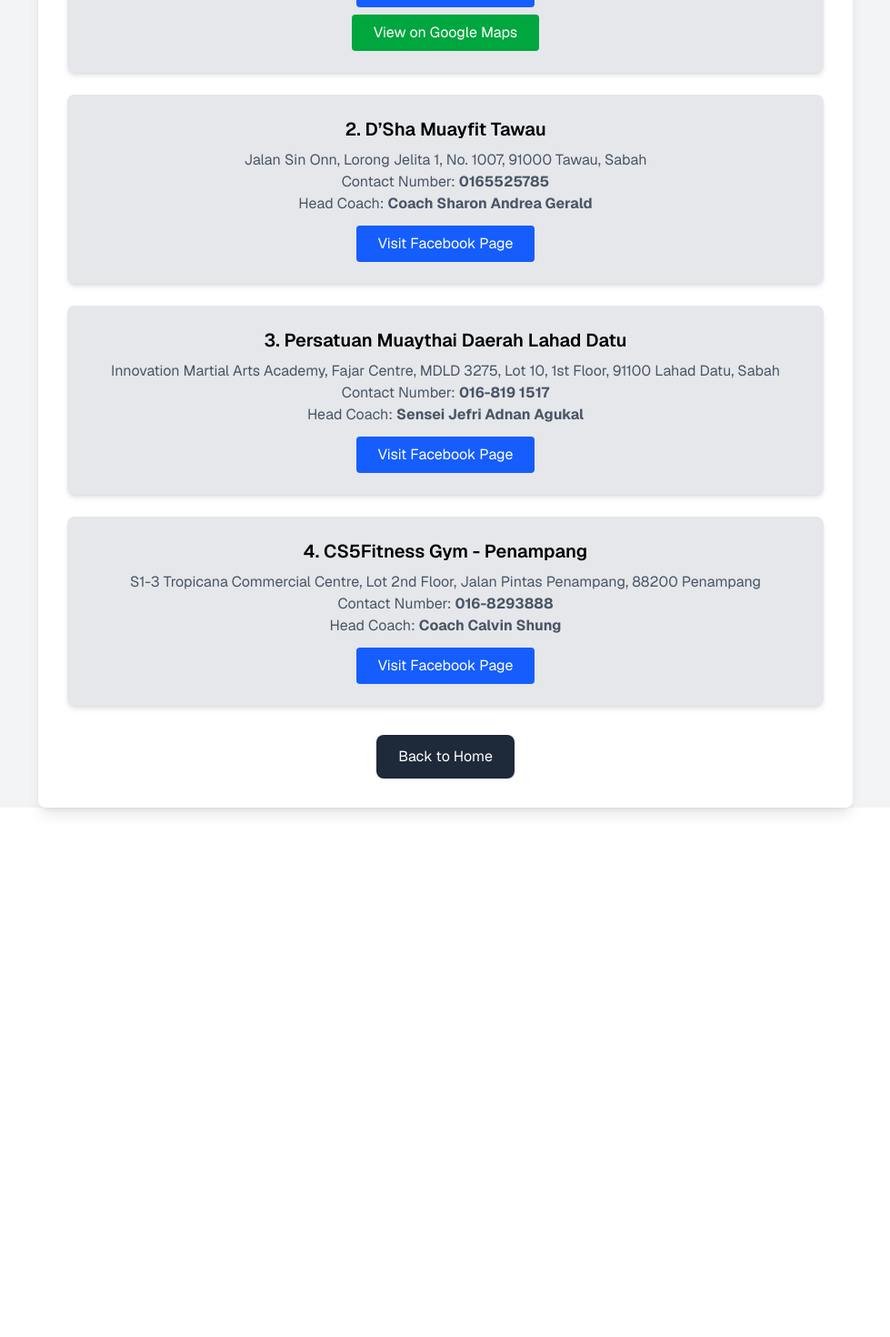
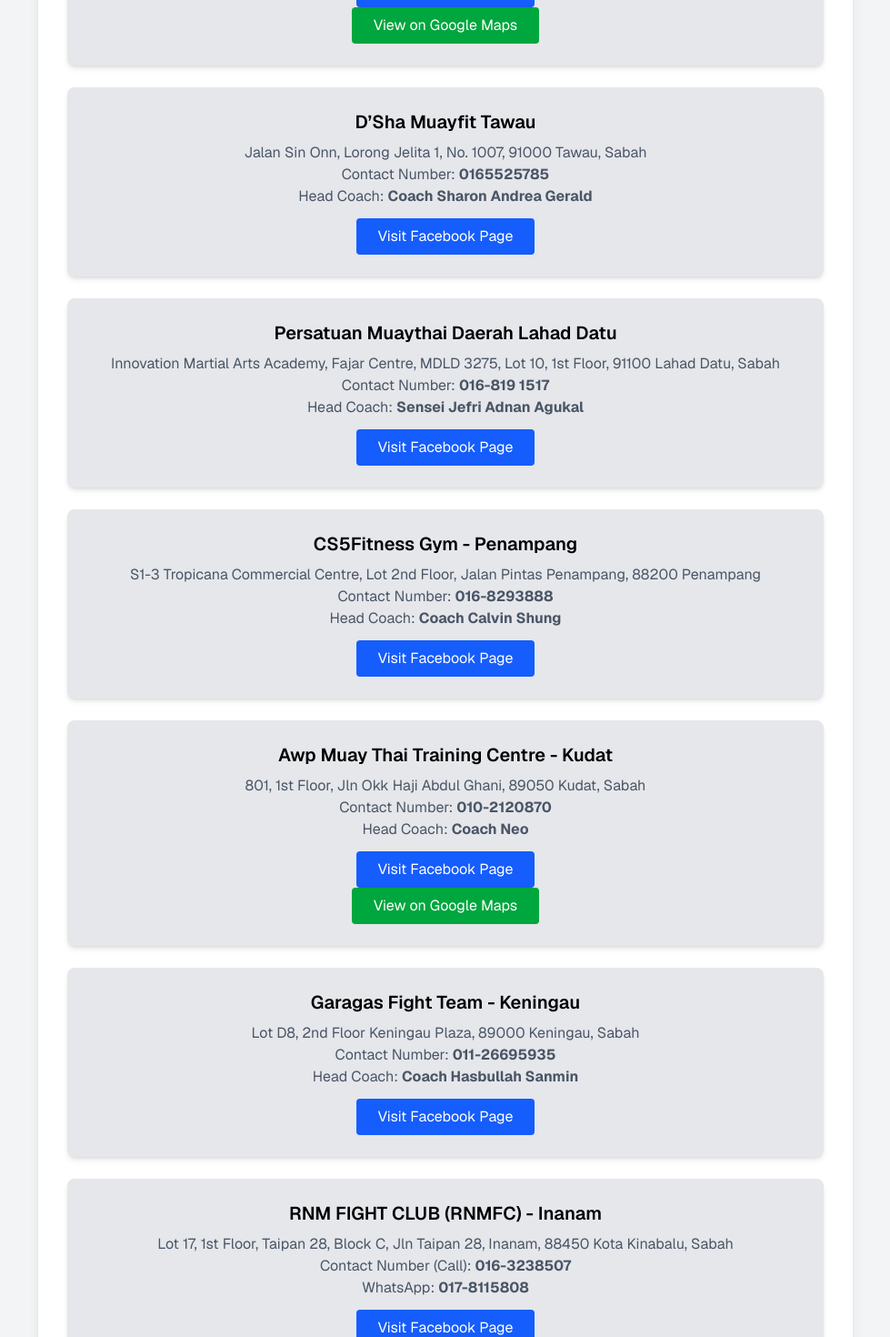
Before and after one commit to dhillon80/muaythai-sabah, a Next.js app: page /directory in a window 1280 px wide. Shown: the part 380-1850 px from the top of the page at 91% size, without its empty margins (150-1129 px from the left). Before the commit the page ends 1292 px from the top, so only its background shows below. Built offline with nearby package versions, Linux system fonts and the light colour scheme.

Commit message:
Add RNM FIGHT CLUB (Inanam) to Muaythai Sabah Directory

```diff
--- a/app/directory/page.js
+++ b/app/directory/page.js
@@ -13,19 +13,19 @@ export default function Directory() {
         {/* Directory Listings */}
         <div className="space-y-6 mb-8">
 
-          {/* 1. Revolution Combat Muaythai Gym */}
+          {/* 1. Revolution Combat Muaythai Gym - Kota Kinabalu/Penampang */}
           <div className="flex flex-col items-center justify-between p-6 bg-gray-200 rounded-lg shadow-md">
-            <h2 className="text-xl font-semibold mb-2">1. Revolution Combat Muaythai Gym (PLN Sabah) - Kota Kinabalu</h2>
+            <h2 className="text-xl font-semibold mb-2">Revolution Combat Muaythai Gym (PLN Sabah) - Kota Kinabalu</h2>
             <p className="text-gray-600">Dewan Terbuka, Taman Delima Penampang</p>
             <p className="text-gray-600">Contact Number: <strong>0168013530</strong></p>
             <p className="text-gray-600 mb-3">Head Coach: <strong>Coach Dhillon Tahing</strong></p>
-            <Link href="https://web.facebook.com/Revolutioncombatgym" target="_blank" className="bg-blue-600 text-white px-6 py-2 rounded mb-2 hover:bg-blue-700">Visit Facebook Page</Link>
+            <Link href="https://web.facebook.com/Revolutioncombatgym" target="_blank" className="bg-blue-600 text-white px-6 py-2 rounded hover:bg-blue-700">Visit Facebook Page</Link>
             <Link href="https://maps.app.goo.gl/AwNoY3tdm7gP3MCH9" target="_blank" className="bg-green-600 text-white px-6 py-2 rounded hover:bg-green-700">View on Google Maps</Link>
           </div>
 
           {/* 2. D’Sha Muayfit Tawau */}
           <div className="flex flex-col items-center justify-between p-6 bg-gray-200 rounded-lg shadow-md">
-            <h2 className="text-xl font-semibold mb-2">2. D’Sha Muayfit Tawau</h2>
+            <h2 className="text-xl font-semibold mb-2">D’Sha Muayfit Tawau</h2>
             <p className="text-gray-600">Jalan Sin Onn, Lorong Jelita 1, No. 1007, 91000 Tawau, Sabah</p>
             <p className="text-gray-600">Contact Number: <strong>0165525785</strong></p>
             <p className="text-gray-600 mb-3">Head Coach: <strong>Coach Sharon Andrea Gerald</strong></p>
@@ -34,7 +34,7 @@ export default function Directory() {
 
           {/* 3. Persatuan Muaythai Daerah Lahad Datu */}
           <div className="flex flex-col items-center justify-between p-6 bg-gray-200 rounded-lg shadow-md">
-            <h2 className="text-xl font-semibold mb-2">3. Persatuan Muaythai Daerah Lahad Datu</h2>
+            <h2 className="text-xl font-semibold mb-2">Persatuan Muaythai Daerah Lahad Datu</h2>
             <p className="text-gray-600">Innovation Martial Arts Academy, Fajar Centre, MDLD 3275, Lot 10, 1st Floor, 91100 Lahad Datu, Sabah</p>
             <p className="text-gray-600">Contact Number: <strong>016-819 1517</strong></p>
             <p className="text-gray-600 mb-3">Head Coach: <strong>Sensei Jefri Adnan Agukal</strong></p>
@@ -43,21 +43,46 @@ export default function Directory() {
 
           {/* 4. CS5Fitness Gym - Penampang */}
           <div className="flex flex-col items-center justify-between p-6 bg-gray-200 rounded-lg shadow-md">
-            <h2 className="text-xl font-semibold mb-2">4. CS5Fitness Gym - Penampang</h2>
+            <h2 className="text-xl font-semibold mb-2">CS5Fitness Gym - Penampang</h2>
             <p className="text-gray-600">S1-3 Tropicana Commercial Centre, Lot 2nd Floor, Jalan Pintas Penampang, 88200 Penampang</p>
             <p className="text-gray-600">Contact Number: <strong>016-8293888</strong></p>
             <p className="text-gray-600 mb-3">Head Coach: <strong>Coach Calvin Shung</strong></p>
             <Link href="https://www.facebook.com/share/15PnhtUh6C/" target="_blank" className="bg-blue-600 text-white px-6 py-2 rounded hover:bg-blue-700">Visit Facebook Page</Link>
           </div>
 
+          {/* 5. Awp Muay Thai Training Centre - Kudat */}
+          <div className="flex flex-col items-center justify-between p-6 bg-gray-200 rounded-lg shadow-md">
+            <h2 className="text-xl font-semibold mb-2">Awp Muay Thai Training Centre - Kudat</h2>
+            <p className="text-gray-600">801, 1st Floor, Jln Okk Haji Abdul Ghani, 89050 Kudat, Sabah</p>
+            <p className="text-gray-600">Contact Number: <strong>010-2120870</strong></p>
+            <p className="text-gray-600 mb-3">Head Coach: <strong>Coach Neo</strong></p>
+            <Link href="https://www.facebook.com/awpmartialart" target="_blank" className="bg-blue-600 text-white px-6 py-2 rounded hover:bg-blue-700">Visit Facebook Page</Link>
+            <Link href="https://maps.app.goo.gl/gRR1xhiAcQYUHZr16" target="_blank" className="bg-green-600 text-white px-6 py-2 rounded hover:bg-green-700">View on Google Maps</Link>
+          </div>
+
+          {/* 6. Garagas Fight Team - Keningau */}
+          <div className="flex flex-col items-center justify-between p-6 bg-gray-200 rounded-lg shadow-md">
+            <h2 className="text-xl font-semibold mb-2">Garagas Fight Team - Keningau</h2>
+            <p className="text-gray-600">Lot D8, 2nd Floor Keningau Plaza, 89000 Keningau, Sabah</p>
+            <p className="text-gray-600">Contact Number: <strong>011-26695935</strong></p>
+            <p className="text-gray-600 mb-3">Head Coach: <strong>Coach Hasbullah Sanmin</strong></p>
+            <Link href="https://www.facebook.com/TEAMGARAGAS" target="_blank" className="bg-blue-600 text-white px-6 py-2 rounded hover:bg-blue-700">Visit Facebook Page</Link>
+          </div>
+
+          {/* 7. RNM FIGHT CLUB - Inanam */}
+          <div className="flex flex-col items-center justify-between p-6 bg-gray-200 rounded-lg shadow-md">
+            <h2 className="text-xl font-semibold mb-2">RNM FIGHT CLUB (RNMFC) - Inanam</h2>
+            <p className="text-gray-600">Lot 17, 1st Floor, Taipan 28, Block C, Jln Taipan 28, Inanam, 88450 Kota Kinabalu, Sabah</p>
+            <p className="text-gray-600">Contact Number (Call): <strong>016-3238507</strong></p>
+            <p className="text-gray-600 mb-3">WhatsApp: <strong>017-8115808</strong></p>
+            <Link href="https://web.facebook.com/Rajanakmuaykk" target="_blank" className="bg-blue-600 text-white px-6 py-2 rounded hover:bg-blue-700">Visit Facebook Page</Link>
+          </div>
+
         </div>
 
         {/* Back Button */}
         <div className="mt-8">
-          <Link
-            href="/"
-            className="text-white bg-gray-800 px-6 py-3 rounded-lg hover:bg-gray-900 transition duration-200 inline-block"
-          >
+          <Link href="/" className="text-white bg-gray-800 px-6 py-3 rounded-lg hover:bg-gray-900 transition duration-200 inline-block">
             Back to Home
           </Link>
         </div>
```
